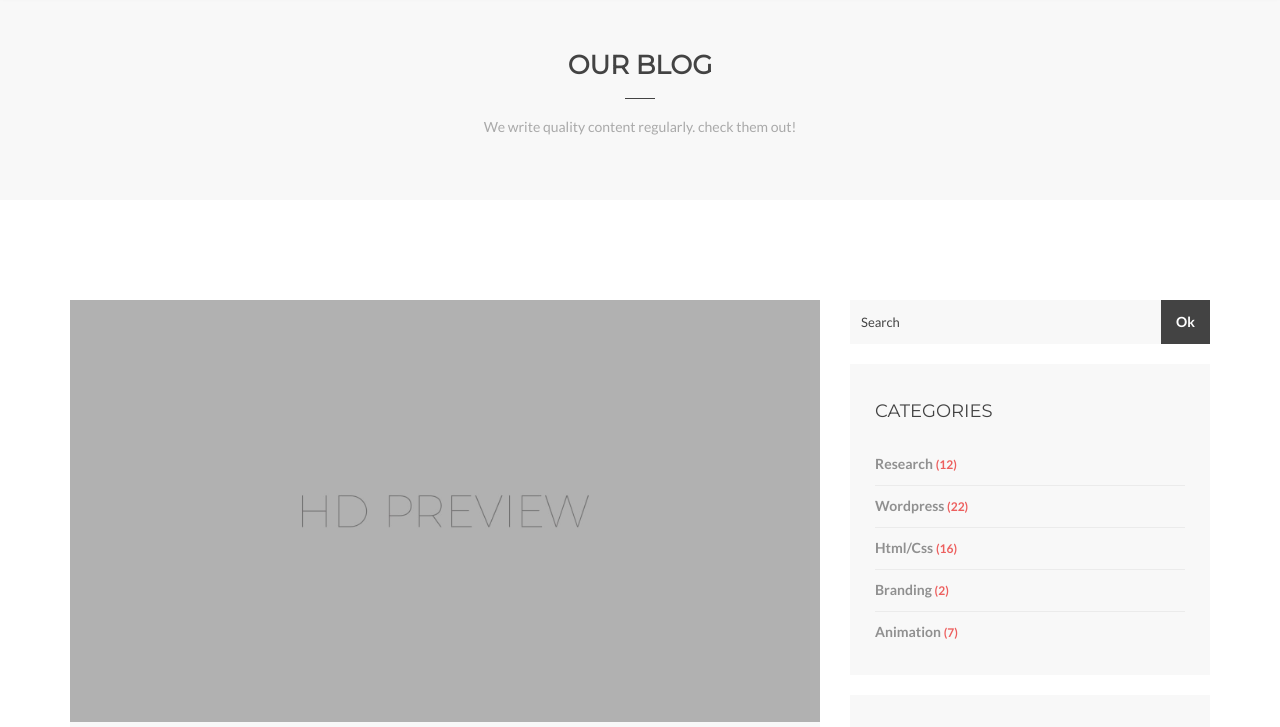
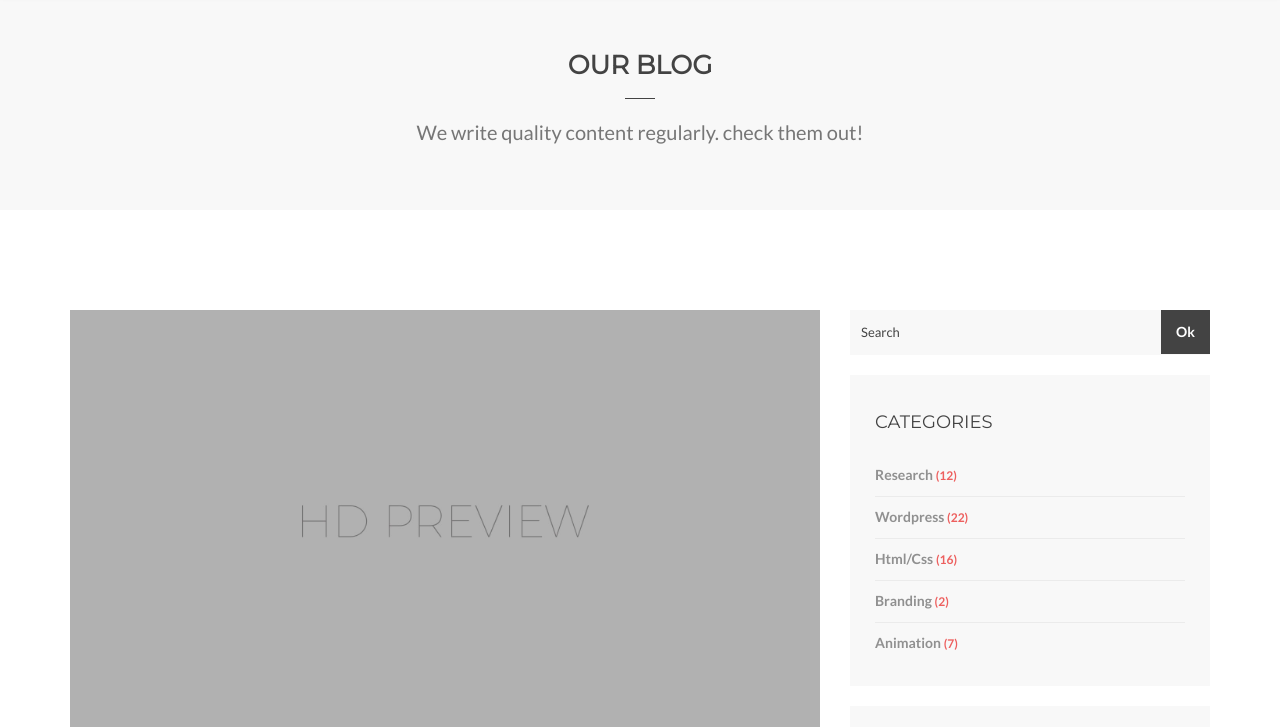
Before and after one commit to IbrahimDeveloper/eastflow, a plain HTML site: page blog_index.html in a window 1280 px wide. Shown: the part 73-800 px from the top of the page. Drawn offline with Linux system fonts and the light colour scheme.

Commit message:
Update style.css

```diff
--- a/css/style.css
+++ b/css/style.css
@@ -517,7 +517,8 @@ p {
   padding: 50px 0;
 }
 .section-subtitle {
-  color: #a9a9a9;
+
+  font-size: 20px;
 }
 .bigger-font {
   font-size: 50px;
```
